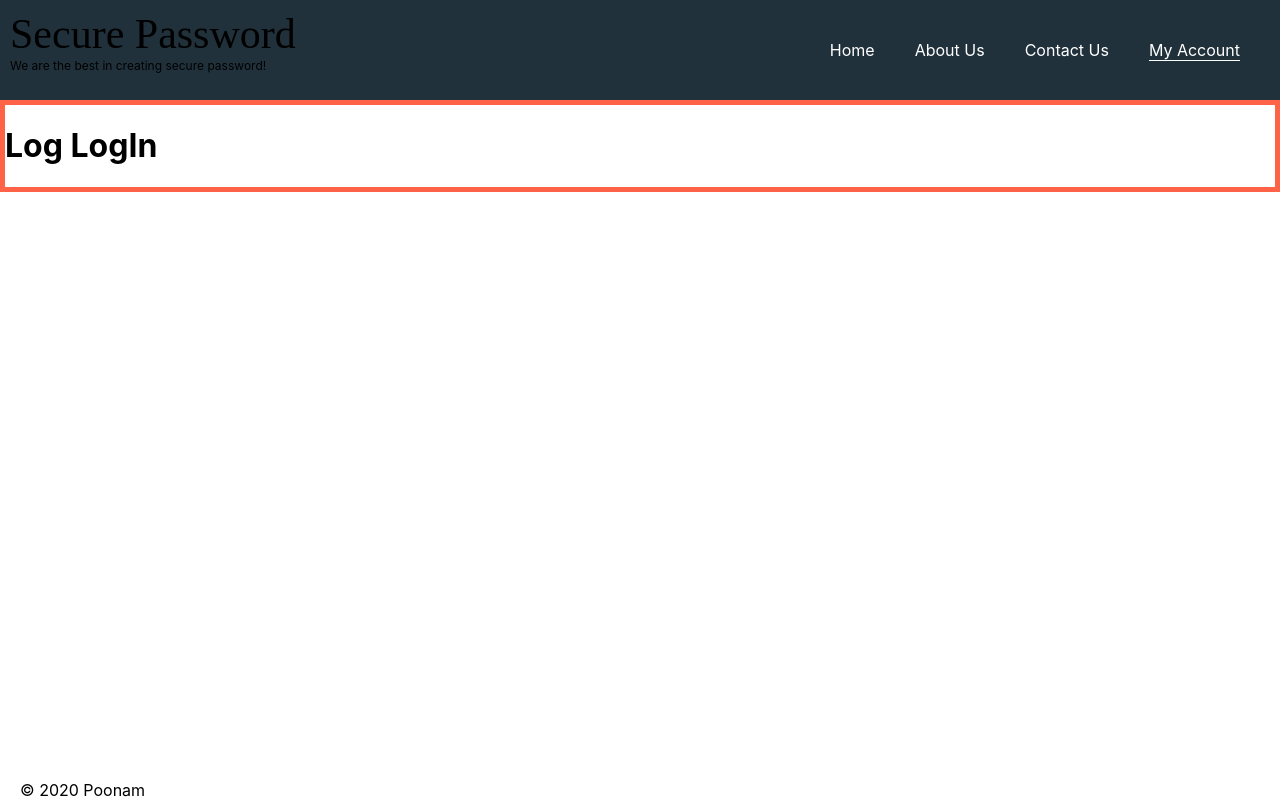
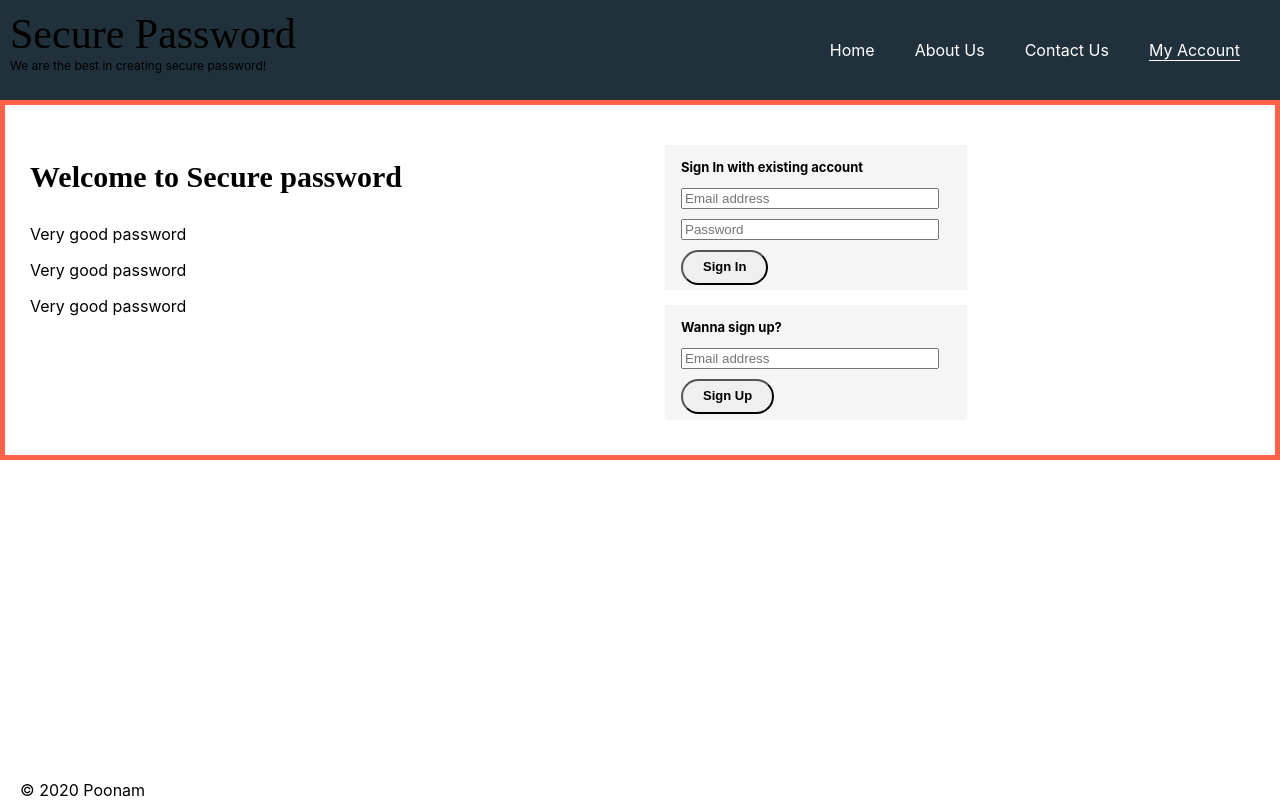
Before and after one commit to PnmR/project, a React (Create React App) app: page /myAccount in a window 1280 px wide. Built offline with nearby package versions, Linux system fonts and the light colour scheme.

Commit message:
Add login page

```diff
--- /dev/null
+++ b/src/pages/LogIn.css
@@ -0,0 +1,60 @@
+.logIn {
+  display: inline-flex;
+  width: 100%;
+}
+
+.flexItem {
+  height: 300px;
+  width: 50%;
+  /* border: 1px solid black; */
+  padding: 5px;
+  margin:20px
+}
+
+.welcomeTitle {
+  font: normal normal bold 30px aerial;
+}
+
+.rightSide {
+  display: flex;
+  flex-direction: column;
+}
+
+.highlightedPanel{
+    margin-top: 15px;
+    width: 300px;
+    border: 1px solid #f5f5f5;
+    background-color: #f5f5f5;
+}
+
+.highlightedPanel form {
+margin-left: 15px;
+
+}
+
+.submitInput{
+    border-radius: 20px;
+    font-weight: bold;
+    line-height: 1.6;
+    font-size: 13px;
+    padding:5px 20px;
+}
+
+.signIn{
+    height:130px;
+}
+
+.smallTitle {
+  font-weight: bold;
+  font-size: 13px;
+}
+
+.textInput {
+  display: block;
+  margin: 10px 0;
+  width: 250px;
+}
+
+.signUp{
+    height:100px;
+}
--- a/src/pages/LogIn.js
+++ b/src/pages/LogIn.js
@@ -1,12 +1,46 @@
 import React from "react";
+import "./LogIn.css";
+import axios from "axios";
 
 class LogIn extends React.Component {
+
+    handleSignIn = () => {
+
+    }
+
+    handleSignUp = () => {
+
+    }
+
     render() {
         return (
-            <div className="LogIn">
-                <h1>
-                    Log LogIn
-                </h1>
+            <div className="logIn">
+                <div className="flexItem leftSide">
+                    <section className="welcome">
+                        <p className="welcomeTitle">Welcome to Secure password</p>
+                        <p>Very good password</p>
+                        <p>Very good password</p>
+                        <p>Very good password</p>
+                    </section>
+                </div>
+                <div className="flexItem rightSide">
+                    <div className="highlightedPanel">
+                        <form className="signIn">
+                            <p className="smallTitle">Sign In with existing account</p>
+                            <input className="textInput" type="email" name="email" placeholder="Email address" />
+                            <input className="textInput" type="password" name="password" placeholder="Password" />
+                            <input className="submitInput" type="submit" value="Sign In" onClick={this.handleSignIn} />
+
+                        </form>
+                    </div>
+                    <div className="highlightedPanel">
+                        <form className="signUp">
+                            <p className="smallTitle">Wanna sign up?</p>
+                            <input className="textInput" type="email" name="email" placeholder="Email address" />
+                            <input className="submitInput" type="submit" value="Sign Up" onClick={this.handleSignUp} />
+                        </form>
+                    </div>
+                </div>
             </div>
         );
     }
```
